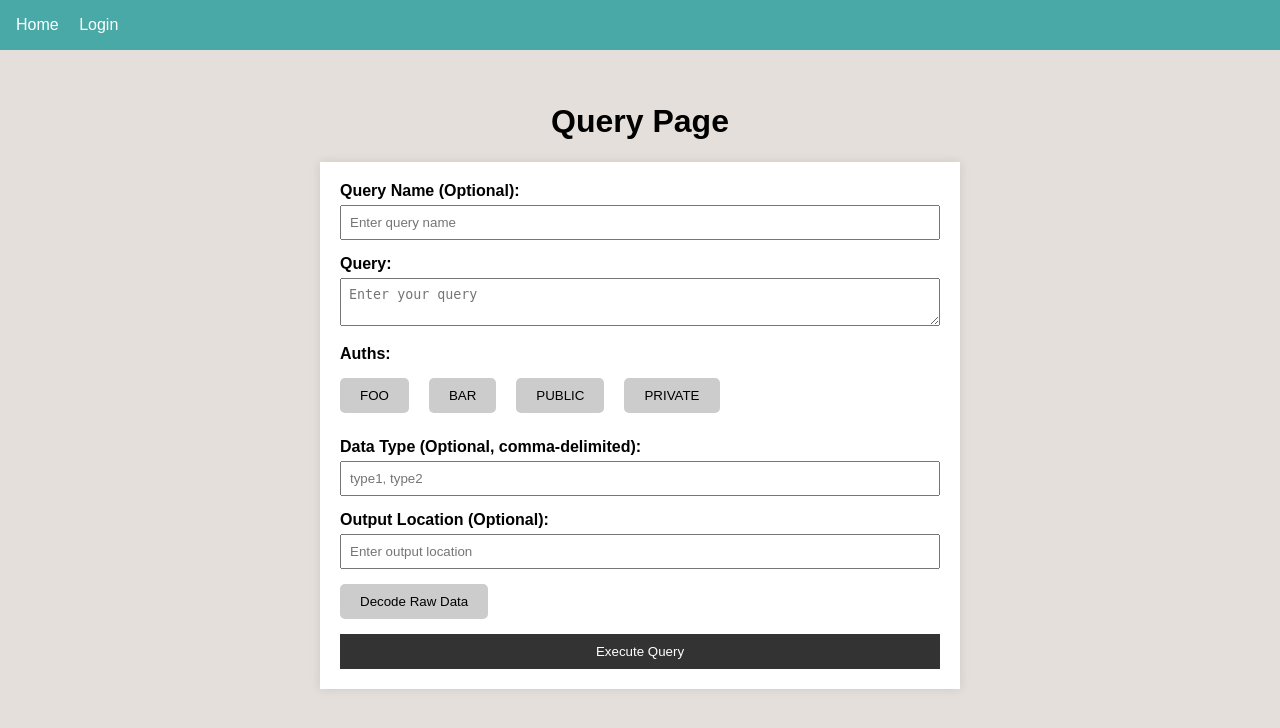
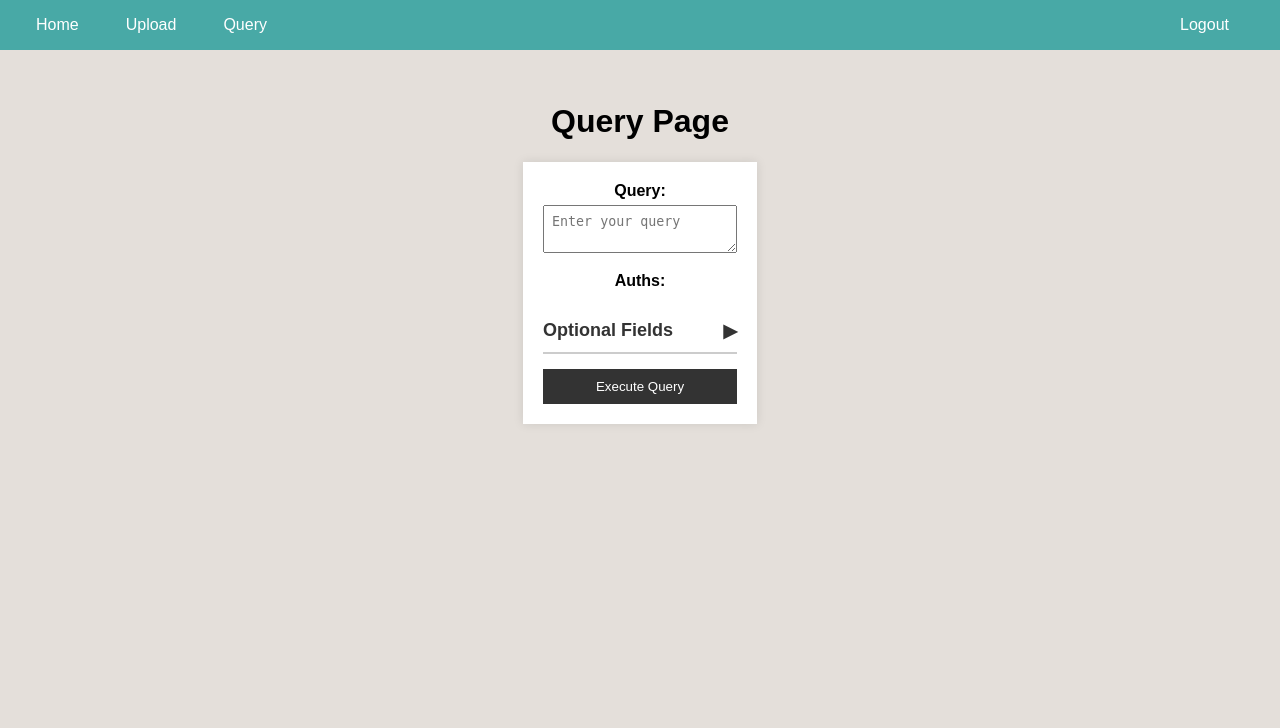
Before and after one commit to DL-USAF/abacus_web_app, a Flask app: page /query in a window 1280 px wide. Shown: the top 728 px of the page. Run offline with Flask 3, Linux system fonts and the light colour scheme.

Commit message:
I think query is done. Results TBD

```diff
--- a/app/__init__.py
+++ b/app/__init__.py
@@ -1,4 +1,5 @@
 import logging
+from importlib.util import find_spec
 
 from flask import Flask
 
@@ -22,7 +23,9 @@
 
 @app.context_processor
 def inject_oidc():
-    return {'oidc':oidc}
+    mock_datawave = find_spec('datawave_cli') is None
+
+    return {'oidc':oidc, 'mocking_datawave_cli':mock_datawave}
 
 def create_app():
     from app.routes import main
--- a/app/auth_services/AuthServiceBase.py
+++ b/app/auth_services/AuthServiceBase.py
@@ -30,8 +30,7 @@
 
 
 def load_auth_service():
-    # auth_service = os.getenv('AUTH_SERVICE', 'MockAuthService')
-    auth_service = 'DexAuthService'
+    auth_service = os.getenv('AUTH_SERVICE', 'MockAuthService')
 
     try:
         module = importlib.import_module(f'app.auth_services.{auth_service}')
--- a/app/routes.py
+++ b/app/routes.py
@@ -1,49 +1,77 @@
 from flask import render_template, Blueprint, redirect, url_for, request
 from app import oidc
+from click.testing import CliRunner
+from uuid import uuid4
+
+try:
+    from datawave_cli.main import main as dwv_entry_point
+except Exception:
+    from mock.datawave_cli.main import main as dwv_entry_point
 
 main = Blueprint('main', __name__)
+
 
 @main.route('/')
 def index():
     return render_template('index.html')
+
 
 @main.route('/login')
 @oidc.require_login
 def login():
     return redirect(url_for('main.dashboard'))
 
+
 @main.route('/dashboard')
 @oidc.require_login
 def dashboard():
     return render_template('dashboard.html')
 
-@main.route('/query', methods=['GET', 'POST'])
+
+@main.route('/query')
 @oidc.require_login
 def query():
-    auths = ['FOO', 'BAR', 'PUBLIC', 'PRIVATE']
+    cmd = 'authorization -c [PLACEHOLDER] -k [PLACEHOLDER]'.split(' ')
+    whoami = CliRunner().invoke(dwv_entry_point, cmd, standalone_mode=False).return_value
+    auths = whoami['proxied_users'][0]['auths']
 
+    return render_template('query.html', auths=auths)
+
+
+@main.route('/query_results', methods=['GET', 'POST'])
+@oidc.require_login
+def query_results():
     if request.method == 'POST':
-        query_name = request.form.get('query_name')
+        query_name = request.form.get('query_name') or uuid4()
         query_text = request.form.get('query')
         selected_auths = [auth for auth in request.form.getlist('auths') if auth]
         data_type = request.form.get('data_type')
-        output_location = request.form.get('output_location')
-        decode_raw_data = 'decode_raw_data' in request.form
+        decode_raw_data = bool(request.form.get('decode_raw_data'))
 
-        return render_template('query_result.html', query_name=query_name,
-                               query_text=query_text,
-                               selected_auths=selected_auths,
-                               data_type=data_type,
-                               output_location=output_location,
-                               decode_raw_data=decode_raw_data)
+        output_location = f'/tmp/{query_name}/results.json'
+        cmd = ['query',
+               '-c', 'PLACEHOLDER', '-k', 'PLACEHOLDER',
+               '-q', query_text,
+               '--query-name', f'{query_name}',
+               '--auths', ",".join(selected_auths),
+               f'-f {data_type}' if data_type else '',
+               f'{"-d" if decode_raw_data else ""}',
+               '-o', output_location, '--html'
+              ]
+        cmd = list(filter(lambda item: item, cmd))
+        output_html = CliRunner().invoke(dwv_entry_point, cmd, standalone_mode=False).return_value
+
+        return render_template('query_result.html', output_location=output_location, output_html=output_html)
     else:
-        return render_template('query.html', auths=auths)
+        return render_template('query_result.html', no_query=True)
+
 
 @main.route('/upload')
 @oidc.require_login
 def upload():
     return render_template('upload.html')
 
+
 @main.route('/logout')
 def logout():
     oidc.logout()
--- a/app/static/styles.css
+++ b/app/static/styles.css
@@ -5,37 +5,76 @@
     background-color: #E4DFDA;
 }
 
+/*#region Navbar */
 header {
     background-color: #48A9A6;
-    padding: 1em;
-    text-align: left;
 }
 
-header nav ul {
-    list-style-type: none;
-    padding: 0;
-    margin: 0;
+.navbar {
+    position: relative;
+    display: flex;
+    justify-content: space-between;
+    align-items: center;
+    padding: 0 20px;
 }
 
-header nav ul li {
-    display: inline;
-    margin-right: 1em;
+.navbar-left,
+.navbar-center,
+.navbar-right {
+    display: flex;
+    align-items: center;
 }
 
-header nav ul li a {
+.navbar-left a,
+.navbar-right a {
     color: white;
     text-decoration: none;
+    margin-right: 15px;
+    padding: 1em;
 }
+
+.navbar-left a:hover,
+.navbar-right a:hover {
+    background-color: #3d918e;
+}
+
+.navbar-center {
+    position: absolute;
+    left: 50%;
+    transform: translateX(-50%);
+    flex: 1;
+    justify-content: center;
+}
+
+.navbar-right {
+    justify-content: flex-end;
+}
+
+.warning-header {
+    background-color: #c1666B;
+    color: #fff;
+    padding: 5px 10px;
+    border-radius: 5px;
+    font-weight: bold;
+    box-shadow: 0 0 5px rgba(0, 0, 0, 0.2);
+    border: 1px solid #E65100;
+}
+/*#endregion */
 
 .content {
     padding: 2em;
+    display: flex;
+    flex-direction: column;
+    justify-content: center;
+    align-items: center;
+    text-align: center;
 }
 
 .content h1 {
     text-align: center;
 }
 
-/* Form Styles */
+/*#region Query Form */
 .query-form {
     max-width: 600px;
     margin: 0 auto;
@@ -94,7 +133,7 @@
 }
 
 .auth-button.selected {
-    background-color: #4caf50;
+    background-color: #48A9A6;
     color: #fff;
 }
 
@@ -103,7 +142,42 @@
 }
 
 .auth-button.selected:hover {
-    background-color: #388e3c;
+    background-color: #3d918e;
+}
+
+.collapsible-header {
+    background-color: transparent;
+    border: none;
+    padding: 10px 0;
+    font-size: 18px;
+    font-weight: bold;
+    color: #333;
+    text-align: left;
+    cursor: pointer;
+    display: block;
+    width: 100%;
+    border-bottom: 2px solid #ccc;
+}
+
+.collapsible-header:focus {
+    outline: none;
+}
+
+.collapsible-header:hover {
+    color: #007bff;
+}
+
+.collapsible-section {
+    display: none;
+    margin-top: 15px;
+}
+
+#arrow {
+    float: right;
+}
+
+.query-form .form-group {
+    margin-bottom: 15px;
 }
 
 .query-form button[type="submit"] {
@@ -119,3 +193,4 @@
 .query-form button[type="submit"]:hover {
     background-color: #555;
 }
+/*#endregion */
--- a/app/templates/base.html
+++ b/app/templates/base.html
@@ -8,17 +8,26 @@
 </head>
 <body>
     <header>
-        <nav>
-            <ul>
-                <li><a href="{{ url_for('main.index') }}">Home</a></li>
-                {% if oidc.user_loggedin %}
-                <li><a href="{{ url_for('main.upload') }}">Upload</a></li>
-                <li><a href="{{ url_for('main.query') }}">Query</a></li>
-                <li><a href="{{ url_for('main.logout') }}">Logout</a></li>
-                {% else %}
-                <li><a href="{{ url_for('main.login') }}">Login</a></li>
-                {% endif %}
-            </ul>
+        <nav class="navbar">
+                <div class="navbar-left">
+                    <a href="{{ url_for('main.index') }}">Home</a>
+                    {% if oidc.user_loggedin %}
+                    <a href="{{ url_for('main.upload') }}">Upload</a>
+                    <a href="{{ url_for('main.query') }}">Query</a>
+                    {% endif %}
+                </div>
+                <div class="navbar-center">
+                    {% if mocking_datawave_cli %}
+                    <span class="warning-header" title="Abacus' datawave_cli was not found. Any interactions will be faked!">USING MOCKED DATAWAVE CONNECTION</span>
+                    {% endif %}
+                </div>
+                <div class="navbar-right">
+                    {% if oidc.user_loggedin %}
+                    <a href="{{ url_for('main.logout') }}">Logout</a>
+                    {% else %}
+                    <a href="{{ url_for('main.login') }}">Login</a>
+                    {% endif %}
+                </div>
         </nav>
     </header>
     <div class="content">
--- a/app/templates/query.html
+++ b/app/templates/query.html
@@ -2,13 +2,7 @@
 
 {% block content %}
 <h1>Query Page</h1>
-<form method="post" action="{{ url_for('main.query') }}" class="query-form">
-    <!-- Query Name -->
-    <div class="form-group">
-        <label for="query_name">Query Name (Optional):</label>
-        <input type="text" id="query_name" name="query_name" placeholder="Enter query name">
-    </div>
-
+<form method="post" action="{{ url_for('main.query_results') }}" class="query-form">
     <!-- Query -->
     <div class="form-group">
         <label for="query">Query:</label>
@@ -28,22 +22,31 @@
         </div>
     </div>
 
-    <!-- Data Type -->
+    <!-- Collapsible Section for Optional Fields -->
     <div class="form-group">
-        <label for="data_type">Data Type (Optional, comma-delimited):</label>
-        <input type="text" id="data_type" name="data_type" placeholder="type1, type2">
+        <button type="button" id="toggleOptionalFields" class="collapsible-header">
+            Optional Fields <span id="arrow">▶</span>
+        </button>
     </div>
 
-    <!-- Output Location -->
-    <div class="form-group">
-        <label for="output_location">Output Location (Optional):</label>
-        <input type="text" id="output_location" name="output_location" placeholder="Enter output location">
-    </div>
+    <div id="optionalFields" class="collapsible-section">
+        <!-- Query Name (Optional) -->
+        <div class="form-group">
+            <label for="query_name">Query Name (Optional):</label>
+            <input type="text" id="query_name" name="query_name" placeholder="Enter query name">
+        </div>
 
-    <!-- Decode Raw Data -->
-    <div class="form-group">
-        <button type="button" class="auth-button" data-auth="decode_raw_data">Decode Raw Data</button>
-        <input type="hidden" name="decode_raw_data" value="" class="auth-input">
+        <!-- Data Type (Optional) -->
+        <div class="form-group">
+            <label for="data_type">Data Type (Optional, comma-delimited):</label>
+            <input type="text" id="data_type" name="data_type" placeholder="e.g., type1, type2">
+        </div>
+
+        <!-- Decode Raw Data (optional) -->
+        <div class="form-group">
+            <button type="button" class="auth-button" data-auth="decode_raw_data">Decode Raw Data</button>
+            <input type="hidden" name="decode_raw_data" value="" class="auth-input">
+        </div>
     </div>
 
     <!-- Execute Query Button -->
@@ -63,5 +66,18 @@
             }
         });
     });
+    // JavaScript to toggle the optional fields
+    document.getElementById('toggleOptionalFields').addEventListener('click', function() {
+        const optionalFields = document.getElementById('optionalFields');
+        const arrow = document.getElementById('arrow');
+
+        if (optionalFields.style.display === 'none' || optionalFields.style.display === '') {
+            optionalFields.style.display = 'block';
+            arrow.textContent = '▼';
+        } else {
+            optionalFields.style.display = 'none';
+            arrow.textContent = '▶';
+        }
+    });
 </script>
 {% endblock %}
```
Also changed, not shown: app/templates/query_result.html (+10 -14 lines), mock/datawave_cli/main.py (added, +53 -0 lines), mock/__init__.py (added), mock/datawave_cli/__init__.py (added).
